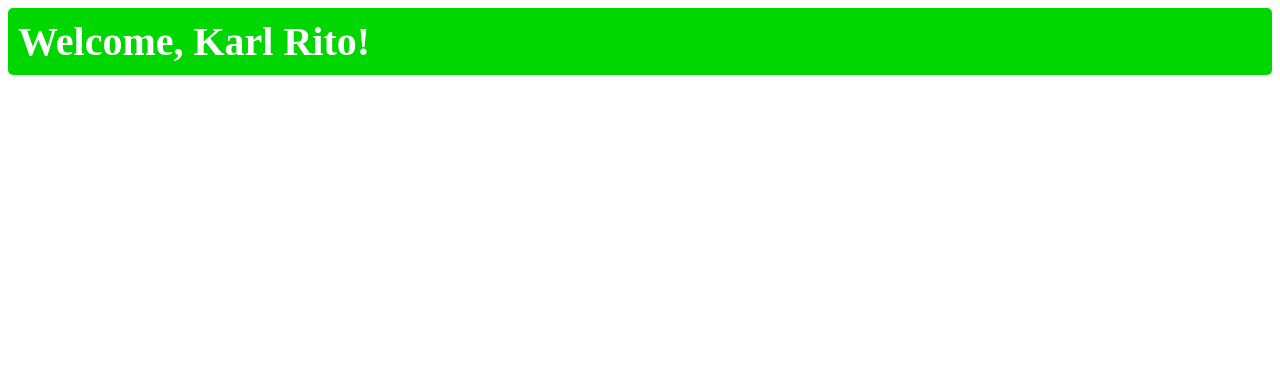
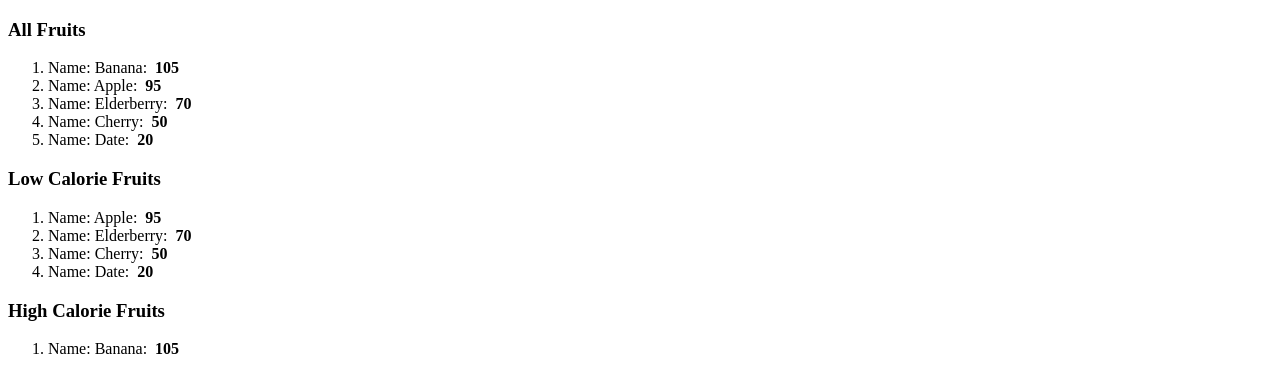
Before and after one commit to Karllouise-code/react-pure-4hrs, a React (Vite) app: page / in a window 1280 px wide. Shown: the top 392 px of the page. Built offline with nearby package versions, Linux system fonts and the light colour scheme.

Commit message:
feat: add List component to display fruits categorized by calorie content; update App to use List

```diff
--- a/src/App.jsx
+++ b/src/App.jsx
@@ -4,7 +4,9 @@ import Food from './Food.jsx' */
 // import Card from './Card.jsx'
 // import Button from './Button.jsx'
 // import Student from './Student.jsx'
-import UserGreeting from "./UserGreeting"
+// import UserGreeting from "./UserGreeting"
+import List from "./List"
+
 function App() {
 
   return (
@@ -29,8 +31,9 @@ function App() {
       <Student name="April" age={22} isStudent={true} />
       <Student name="Lark" age={24} isStudent={true} />
       <Student age={30} /> */}
+      {/* <UserGreeting name="Karl Rito" isLoggedin={true} /> */}
 
-      <UserGreeting name="Karl Rito" isLoggedin={true} />
+      <List />
 
     </>
   )
--- /dev/null
+++ b/src/List.jsx
@@ -0,0 +1,56 @@
+function List() {
+    // const fruits = ['Apple', 'Banana', 'Cherry', 'Date', 'Elderberry'];
+    // convert to obj
+    const fruits = [
+        { name: 'Apple', calories: 95 },
+        { name: 'Banana', calories: 105 },
+        { name: 'Cherry', calories: 50 },
+        { name: 'Date', calories: 20 },
+        { name: 'Elderberry', calories: 70 }
+    ];
+    // fruits.sort((a, b) => a.name.localeCompare(b.name)); // this is alphabetical
+    // fruits.sort((a, b) => b.name.localeCompare(a.name)); // reverse alphabetical
+    // calories
+    // fruits.sort((a, b) => a.calories - b.calories); // ascending
+    fruits.sort((a, b) => b.calories - a.calories); // descending
+
+
+    // const fruitItems = fruits.map((fruit, index) => <li key={index}>{fruit}</li>);
+
+    const lowCalFruits = fruits.filter((fruit) => fruit.calories < 100);
+    const highCalFruits = fruits.filter((fruit) => fruit.calories > 100);
+
+    const fruitItems = fruits.map((fruit, index) =>
+                        <li key={index}>Name: {fruit.name}:
+                        &nbsp;<b>{fruit.calories}</b></li>
+                    );
+
+                    const lowCalFruitItems = lowCalFruits.map((fruit, index) =>
+                        <li key={index}>Name: {fruit.name}:
+                        &nbsp;<b>{fruit.calories}</b></li>
+                    );
+
+                    const highCalFruitItems = highCalFruits.map((fruit, index) =>
+                        <li key={index}>Name: {fruit.name}:
+                        &nbsp;<b>{fruit.calories}</b></li>
+                    );
+
+    return (
+        <>
+            <h3>All Fruits</h3>
+            <ol>
+                {fruitItems}
+            </ol>
+            <h3>Low Calorie Fruits</h3>
+            <ol>
+                {lowCalFruitItems}
+            </ol>
+            <h3>High Calorie Fruits</h3>
+            <ol>
+                {highCalFruitItems}
+            </ol>
+        </>
+    )
+}
+
+export default List;
```
